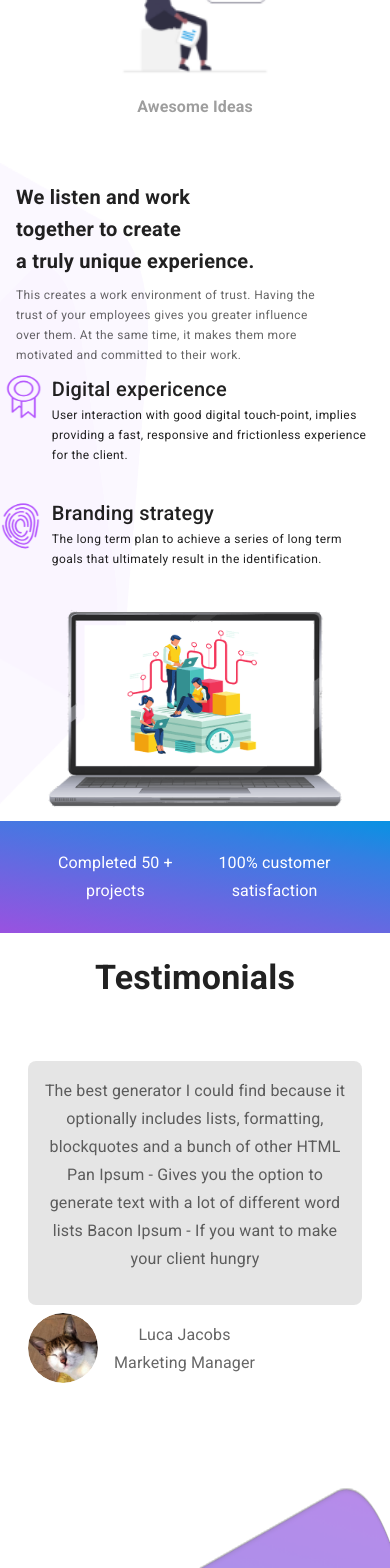
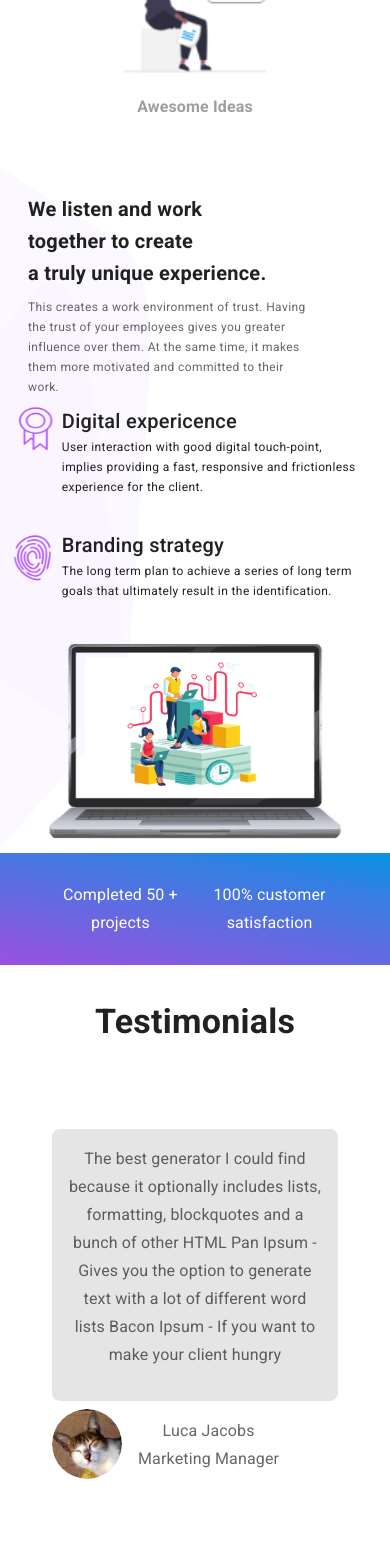
Before and after one commit to sachinbro/fiftech_zone, a Nuxt app: page / in a window 390 px wide. Shown: the part 3700-5268 px from the top of the page. Built offline with nearby package versions, Linux system fonts and the light colour scheme.

Commit message:
overflow off screen bun on mobile screen: fixed in home screen, remining in service and about page

```diff
--- a/components/sections/home-page-sections/HomeTestimonials.vue
+++ b/components/sections/home-page-sections/HomeTestimonials.vue
@@ -53,8 +53,9 @@ export default{
             </v-row>
             <v-row>
                 <v-col cols="1"></v-col>
+                <v-container fluid>
                   <v-col cols="12" sm="6" md="4" lg="3">
-                  <div class="text-h5 text-center">
+                    <v-container fluid class="text-h5 text-center">
                       <VueSlickCarousel v-bind="settings" ref="slick">
                         <div v-for="testimonial in testimonials" :key="testimonial.name">
                           <v-card elevation="0">
@@ -79,8 +80,9 @@ export default{
                         </div>
                       </VueSlickCarousel>
 
-                  </div>
+                    </v-container>
                   </v-col>
+                </v-container>
                 <v-col cols="0" md="2"></v-col>
                 <v-col cols="5" class="d-none d-md-block text-h3 text-center font-weight-bold mt-16">
                     <div >We use our focused set of</div>
@@ -104,4 +106,7 @@ export default{
     .testimonial{
         background-color: rgba(0,0,0,0.1);
     }
+
+
+
 </style>
--- a/components/sections/home-page-sections/OfferSection.vue
+++ b/components/sections/home-page-sections/OfferSection.vue
@@ -14,7 +14,7 @@ export default {
     }
 </script>
 <template>
-    <v-container class="mt-0 mt-md-16">
+    <v-container fluid class="mt-0 mt-md-16">
         <v-row class="d-flex justify-center text-h6 text-md-h4  font-weight-bold ml-md-n16">
             What We Offer
         </v-row>
--- a/components/sections/home-page-sections/ProjectInfo.vue
+++ b/components/sections/home-page-sections/ProjectInfo.vue
@@ -43,6 +43,7 @@ export default {
 }
 </script>
 <template>
+<v-container fluid>
   <v-row class="projectinfo pa-4">
     <v-col cols="1"></v-col>
     <v-col class=" white--text text-h3 font-weight-bold">
@@ -99,6 +100,7 @@ export default {
     </v-col>
     <v-col cols="1"></v-col>
   </v-row>
+</v-container>
 </template>
 <style scoped>
 .projectinfo {
--- a/components/sections/home-page-sections/WorkExperience.vue
+++ b/components/sections/home-page-sections/WorkExperience.vue
@@ -1,4 +1,5 @@
 <template>
+    <v-container>
         <v-row class="mt-5 mt-sm-16 background">
             <v-col cols="12" md="6">
                 <v-row class="text-h6 text-sm-h4  font-weight-bold ma-1 ma-md-10">
@@ -32,6 +33,7 @@
                 <img src="../../../static/sections/Homepage/Group 319.png" class="hidden-md-and-up" width="300px" height="200px" alt="">
             </v-col>
         </v-row>
+    </v-container>
 </template>
 <style scoped>
 .background{
```
Lines whose indentation alone changed are shown as unchanged.
